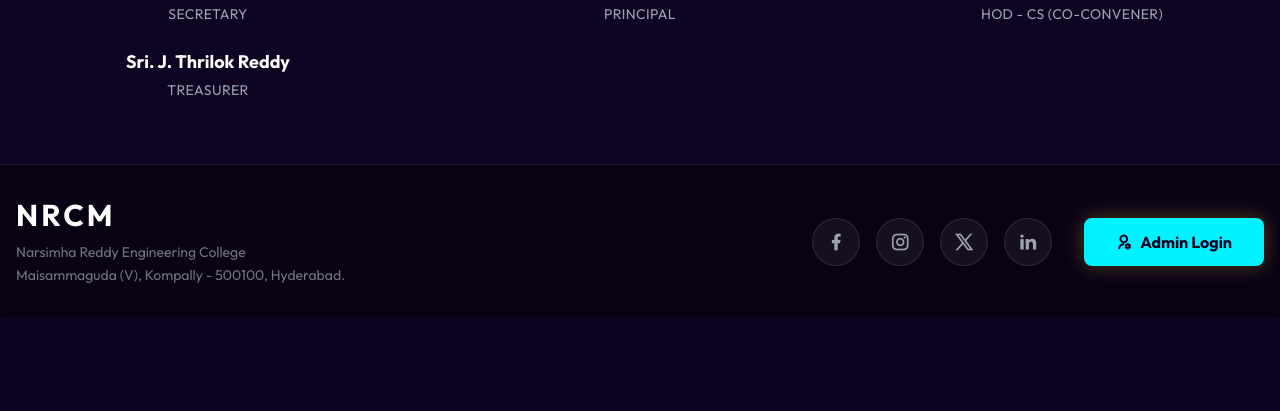
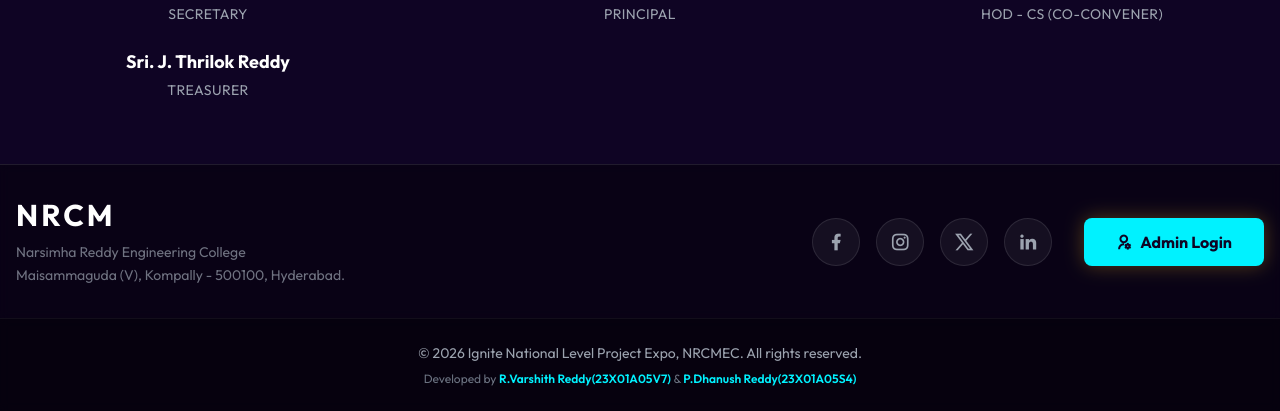
Before and after one commit to ReddemVarshith/Ignite, a Django app: page / in a window 1280 px wide. Shown: the part 4797-5208 px from the top of the page. Before the commit the page ends 5115 px from the top, so only its background shows below. Run offline with Django 4.2, Linux system fonts and the light colour scheme; data that the repository does not hold is empty; some libraries are stand-ins or nearby versions.

Commit message:
added footer

```diff
--- a/frontend/templates/web/base.html
+++ b/frontend/templates/web/base.html
@@ -415,6 +415,16 @@
                 </div>
             </div>
         </div>
+        <!-- Copyright & Credits -->
+        <div class="bg-black/60 border-t border-white/5 py-6 backdrop-blur-sm relative z-20">
+            <div class="container mx-auto px-4 text-center">
+                <p class="text-gray-400 text-sm">© 2026 Ignite National Level Project Expo, NRCMEC. All rights reserved.
+                </p>
+                <p class="text-gray-500 text-xs mt-2">Developed by <span
+                        class="text-accent-blue font-semibold">R.Varshith Reddy(23X01A05V7)</span> & <span
+                        class="text-accent-blue font-semibold">P.Dhanush Reddy(23X01A05S4)</span></p>
+            </div>
+        </div>
     </footer>
     {% endblock %}
 
```
